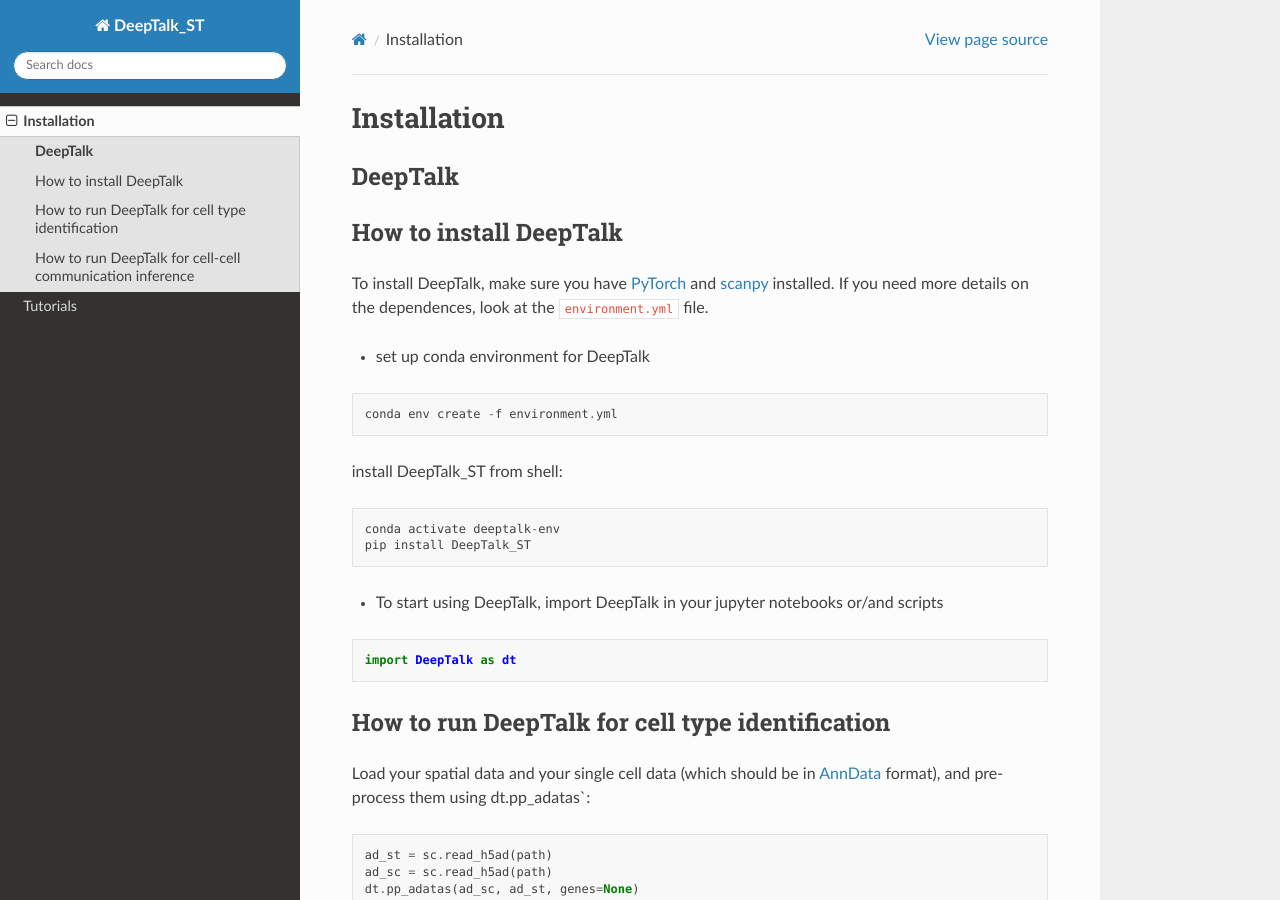
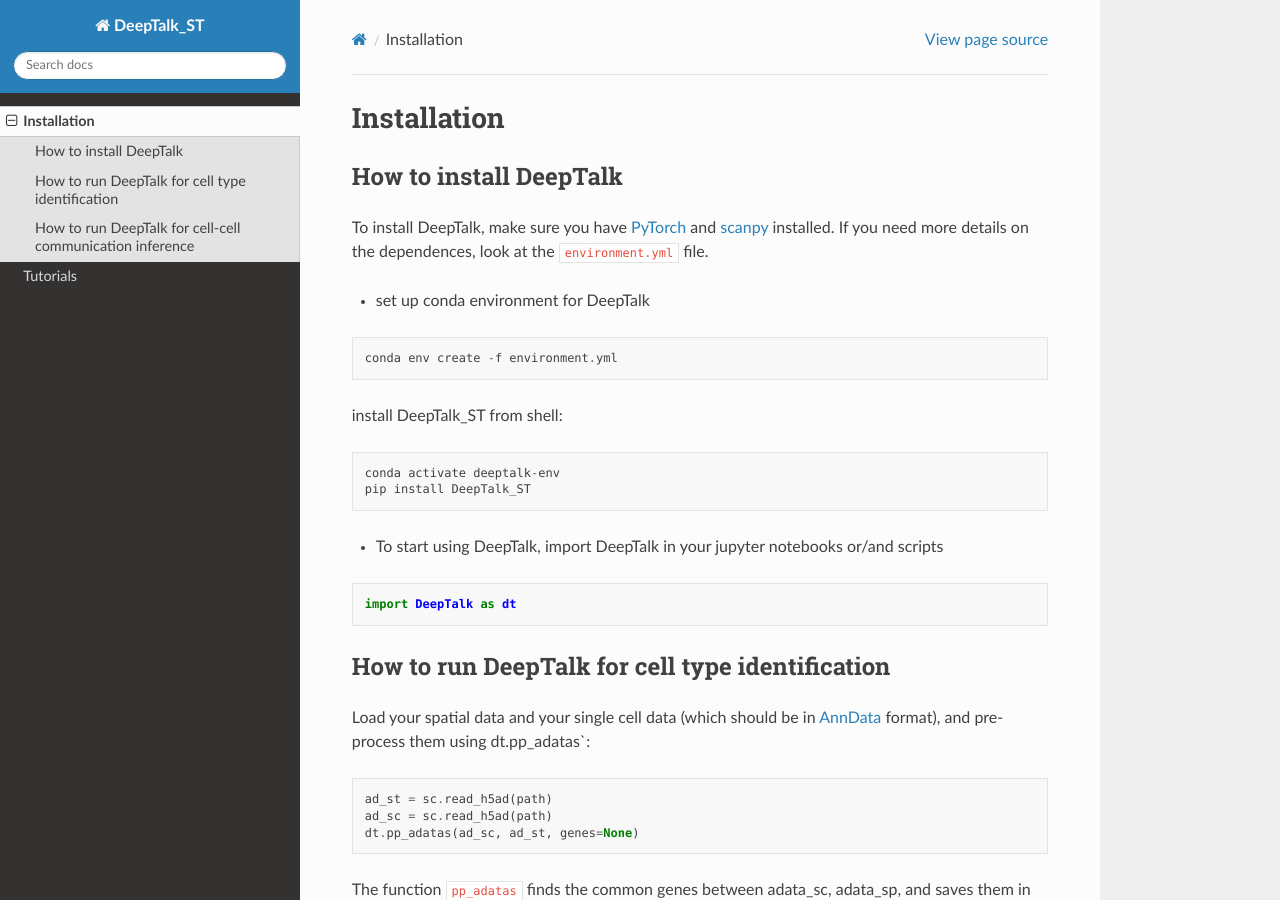
Before and after one commit to JiangBioLab/DeepTalk, a Sphinx documentation site: the page built from docs/installation.md, in a window 1280 px wide and 900 px high. Built offline with Sphinx 7.4.7 and the Read the Docs theme 2.0.0, drawn with Linux system fonts in a browser that asks for light colours; pages that are not in the unit, such as notebooks, are missing from menus.

Commit message:
Update installation.md

```diff
--- a/docs/installation.md
+++ b/docs/installation.md
@@ -1,5 +1,4 @@
 # Installation
-## **DeepTalk**
 ## How to install DeepTalk
 
 To install DeepTalk, make sure you have [PyTorch](https://pytorch.org/) and [scanpy](https://scanpy.readthedocs.io/en/stable/) installed. If you need more details on the dependences, look at the `environment.yml` file.
```
